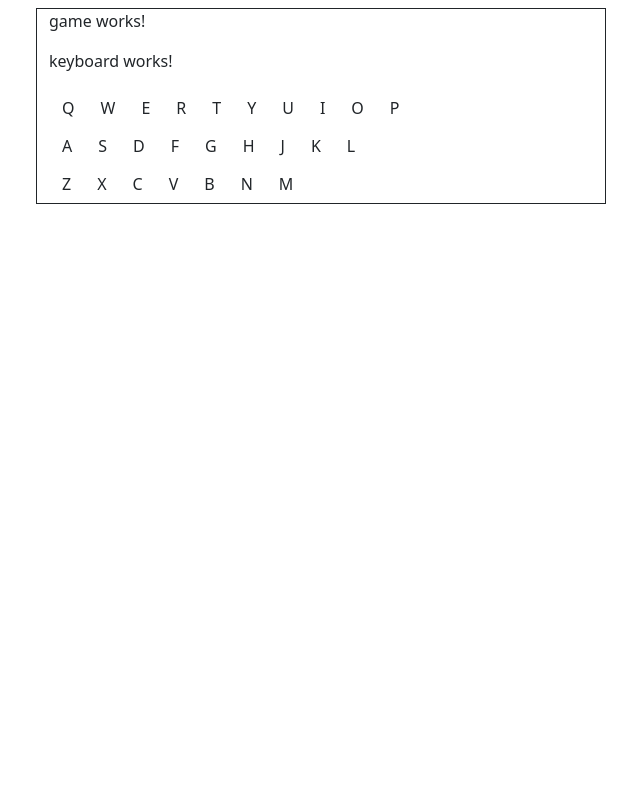
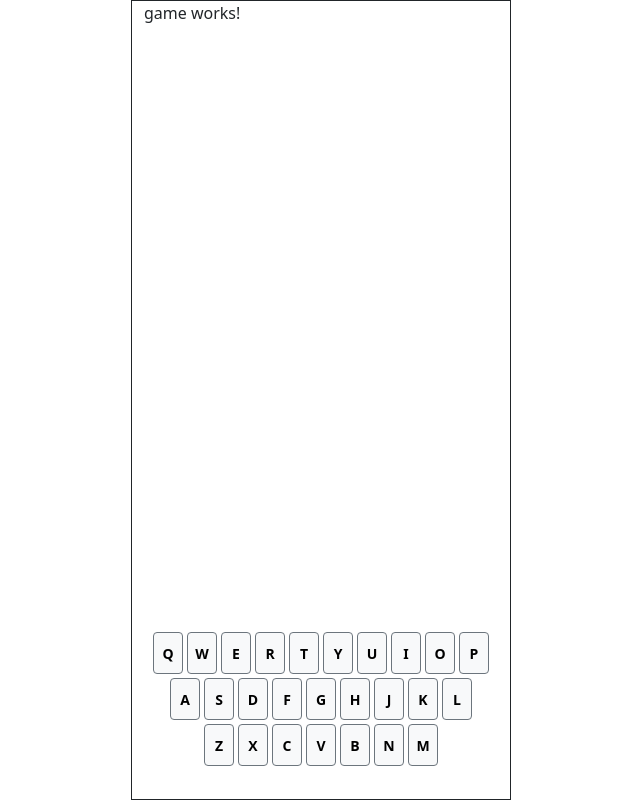
Before and after one commit to Souvik7cd/wordly-poc, an Angular app: page / in a window 1280 px wide. Shown: the whole page, without its empty margins (319-959 px from the left). Built offline with nearby package versions, Linux system fonts and the light colour scheme.

Commit message:
Added basic keyboard functionality

```diff
--- a/src/app/app.component.html
+++ b/src/app/app.component.html
@@ -1,6 +1,6 @@
-<div class="container mt-2">
+<div class="container">
   <div class="row">
-    <div class="col-md-6 offset-md-3 border border-dark">
+    <div class="col-lg-4 offset-lg-4 col-md-8 offset-md-2 border border-dark game-container">
       <app-game></app-game>
     </div>
   </div>
--- a/src/app/app.component.scss
+++ b/src/app/app.component.scss
@@ -0,0 +1,4 @@
+.game-container {
+  display: block;
+  min-height: 100vh;
+}
--- a/src/app/game/game.component.scss
+++ b/src/app/game/game.component.scss
@@ -0,0 +1,7 @@
+app-keyboard {
+  position: absolute;
+  bottom: 0;
+  left: 2vw;
+  right: 2vw;
+  padding: 4vh 0;
+}
--- a/src/app/game/keyboard/keyboard.component.html
+++ b/src/app/game/keyboard/keyboard.component.html
@@ -1,11 +1,29 @@
-<p>keyboard works!</p>
-
-<div class="d-flex flex-row">
-  <button class="btn" *ngFor="let key of keys[0]">{{key}}</button>
+<div class="d-flex flex-column align-items-center">
+  <div class="d-flex flex-row">
+    <button
+      class="btn btn-sm btn-light border-secondary"
+      *ngFor="let key of keys[0]"
+      (click)="onKeyClick(key)"
+    >
+      {{ key }}
+    </button>
+  </div>
+  <div class="d-flex flex-row">
+    <button
+      class="btn btn-sm btn-light border-secondary"
+      *ngFor="let key of keys[1]"
+      (click)="onKeyClick(key)"
+    >
+      {{ key }}
+    </button>
+  </div>
+  <div class="d-flex flex-row">
+    <button
+      class="btn btn-sm btn-light border-secondary"
+      *ngFor="let key of keys[2]"
+      (click)="onKeyClick(key)"
+    >
+      {{ key }}
+    </button>
+  </div>
 </div>
-<div class="d-flex flex-row">
-  <button class="btn" *ngFor="let key of keys[1]">{{key}}</button>
-</div>
-<div class="d-flex flex-row">
-  <button class="btn" *ngFor="let key of keys[2]">{{key}}</button>
-</div>
--- a/src/app/game/keyboard/keyboard.component.scss
+++ b/src/app/game/keyboard/keyboard.component.scss
@@ -0,0 +1,7 @@
+button {
+  width: 30px;
+  height: 42px;
+  padding: 2px;
+  margin: 2px;
+  font-weight: bold;
+}
--- a/src/app/game/keyboard/keyboard.component.ts
+++ b/src/app/game/keyboard/keyboard.component.ts
@@ -12,4 +12,8 @@
     [ 'A', 	'S', 	'D', 	'F', 	'G', 	'H', 	'J', 	'K', 	'L' ],
     [ 'Z', 	'X', 	'C', 	'V', 	'B', 	'N', 	'M' ]
   ];
+
+  onKeyClick(letter: string) {
+    console.log(letter);
+  }
 }
```
